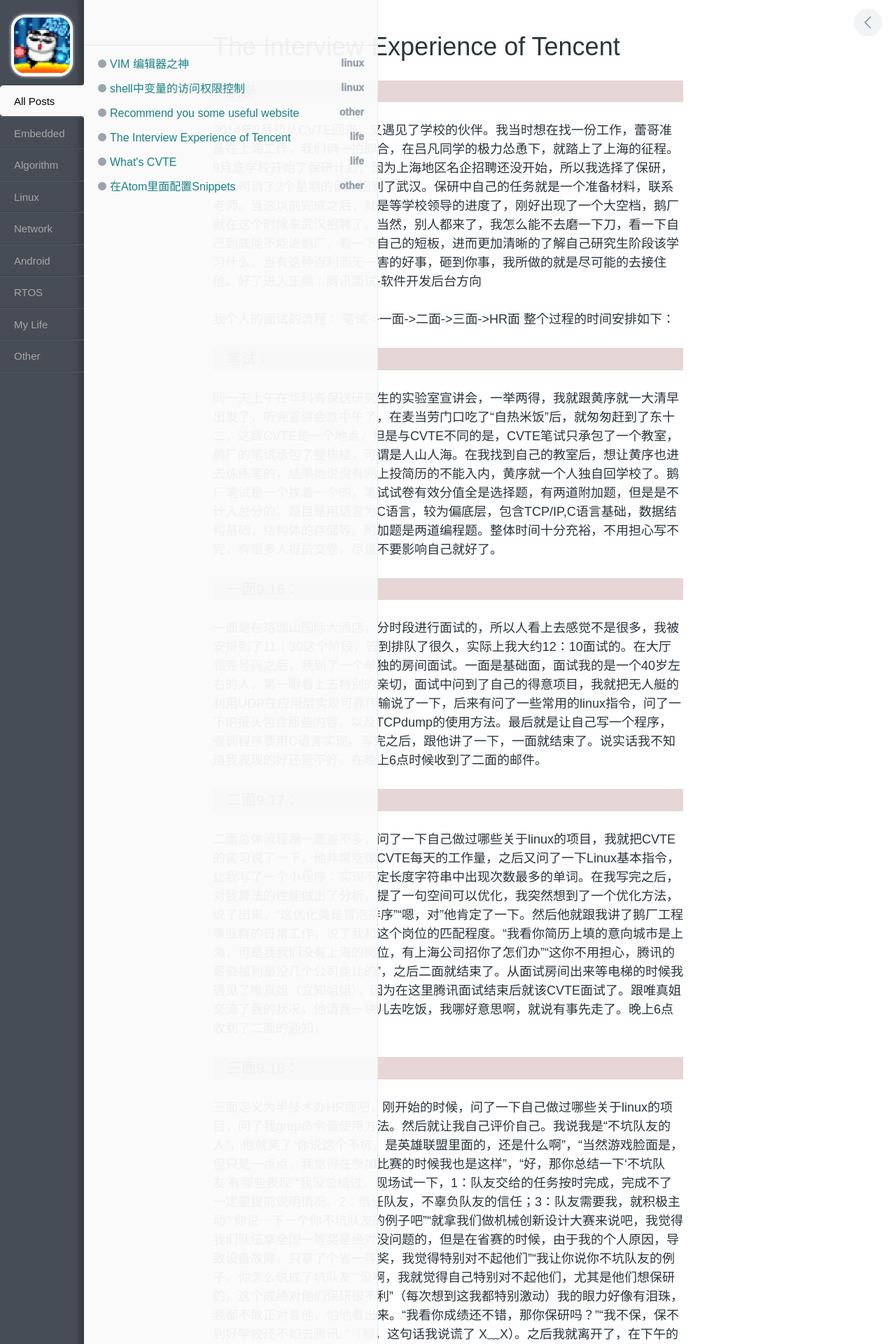
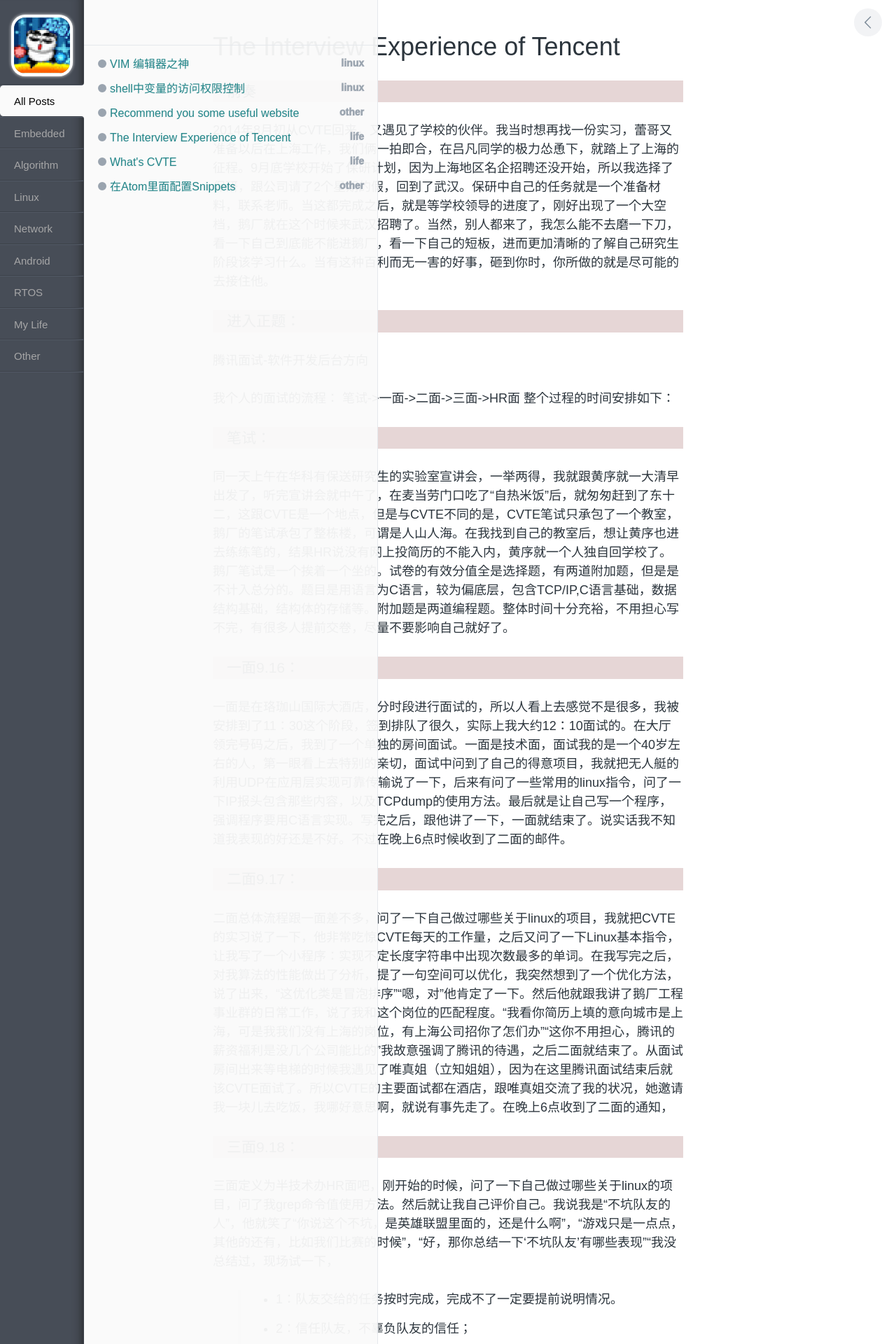
Before and after one commit to xnzaa/xnzaa.github.io, a Jekyll site: the page built from _posts/2014-12-14-the-interview-experience-of-Tencent.md, in a window 1280 px wide. Shown: the top 1920 px of the page at 70% size. Built offline with Jekyll 4.4.1, drawn with Linux system fonts in a browser that asks for light colours; comment, search, counter and statistics services are not loaded; some of the changed text lies outside the part shown.

Commit message:
change post

```diff
--- a/_posts/2014-12-14-the-interview-experience-of-Tencent.md
+++ b/_posts/2014-12-14-the-interview-experience-of-Tencent.md
@@ -5,7 +5,10 @@
 categories: life
 ---
 ### 前奏
-2014年8月初从CVTE回来，又遇见了学校的伙伴。我当时想在找一份工作，蕾哥准备在上海工作，我们俩一拍即合，在吕凡同学的极力怂恿下，就踏上了上海的征程。9月底学校开始了保研计划，因为上海地区名企招聘还没开始，所以我选择了保研，跟公司请了2个星期的假，回到了武汉。保研中自己的任务就是一个准备材料，联系老师。当这以前完成之后，就是等学校领导的进度了，刚好出现了一个大空档，鹅厂就在这个时候来武汉招聘了。当然，别人都来了，我怎么能不去磨一下刀，看一下自己到底能不能进鹅厂，看一下自己的短板，进而更加清晰的了解自己研究生阶段该学习什么。当有这种百利而无一害的好事，砸到你事，我所做的就是尽可能的去接住他。好了进入正题：腾讯面试-软件开发后台方向
+2014年8月初从CVTE回来，又遇见了学校的伙伴。我当时想再找一份实习，蕾哥又准备以后在上海工作，我们俩一拍即合，在吕凡同学的极力怂恿下，就踏上了上海的征程。9月底学校开始了保研计划，因为上海地区名企招聘还没开始，所以我选择了保研，跟公司请了2个星期的假，回到了武汉。保研中自己的任务就是一个准备材料，联系老师。当这都完成之后，就是等学校领导的进度了，刚好出现了一个大空档，鹅厂就在这个时候来武汉招聘了。当然，别人都来了，我怎么能不去磨一下刀，看一下自己到底能不能进鹅厂，看一下自己的短板，进而更加清晰的了解自己研究生阶段该学习什么。当有这种百利而无一害的好事，砸到你时，你所做的就是尽可能的去接住他。
+
+### 进入正题：
+腾讯面试-软件开发后台方向
 
 我个人的面试的流程：
 笔试->一面->二面->三面->HR面
@@ -13,21 +16,27 @@
 
 
 ### 笔试：
-同一天上午在华科有保送研究生的实验室宣讲会，一举两得，我就跟黄序就一大清早出发了，听完宣讲会就中午了，在麦当劳门口吃了“自热米饭”后，就匆匆赶到了东十二，这跟CVTE是一个地点，但是与CVTE不同的是，CVTE笔试只承包了一个教室，鹅厂的笔试承包了整栋楼，可谓是人山人海。在我找到自己的教室后，想让黄序也进去练练笔的，结果她说没有网上投简历的不能入内，黄序就一个人独自回学校了。鹅厂笔试是一个挨着一个的，笔试试卷有效分值全是选择题，有两道附加题，但是是不计入总分的。题目是用语言为C语言，较为偏底层，包含TCP/IP,C语言基础，数据结构基础，结构体的存储等。附加题是两道编程题。整体时间十分充裕，不用担心写不完，有很多人提前交卷，尽量不要影响自己就好了。
+同一天上午在华科有保送研究生的实验室宣讲会，一举两得，我就跟黄序就一大清早出发了，听完宣讲会就中午了，在麦当劳门口吃了“自热米饭”后，就匆匆赶到了东十二，这跟CVTE是一个地点，但是与CVTE不同的是，CVTE笔试只承包了一个教室，鹅厂的笔试承包了整栋楼，可谓是人山人海。在我找到自己的教室后，想让黄序也进去练练笔的，结果HR说没有网上投简历的不能入内，黄序就一个人独自回学校了。鹅厂笔试是一个挨着一个坐的。试卷的有效分值全是选择题，有两道附加题，但是是不计入总分的。题目是用语言为C语言，较为偏底层，包含TCP/IP,C语言基础，数据结构基础，结构体的存储等。附加题是两道编程题。整体时间十分充裕，不用担心写不完，有很多人提前交卷，尽量不要影响自己就好了。
 
 
 ### 一面9.16：
-一面是在珞珈山国际大酒店，分时段进行面试的，所以人看上去感觉不是很多，我被安排到了11：30这个阶段，签到排队了很久，实际上我大约12：10面试的。在大厅领完号码之后，我到了一个单独的房间面试。一面是基础面，面试我的是一个40岁左右的人，第一眼看上去特别的亲切，面试中问到了自己的得意项目，我就把无人艇的利用UDP在应用层实现可靠传输说了一下，后来有问了一些常用的linux指令，问了一下IP报头包含那些内容，以及TCPdump的使用方法。最后就是让自己写一个程序，强调程序要用C语言实现。写完之后，跟他讲了一下，一面就结束了。说实话我不知道我表现的好还是不好。在晚上6点时候收到了二面的邮件。
+一面是在珞珈山国际大酒店，分时段进行面试的，所以人看上去感觉不是很多，我被安排到了11：30这个阶段，签到排队了很久，实际上我大约12：10面试的。在大厅领完号码之后，我到了一个单独的房间面试。一面是技术面，面试我的是一个40岁左右的人，第一眼看上去特别的亲切，面试中问到了自己的得意项目，我就把无人艇的利用UDP在应用层实现可靠传输说了一下，后来有问了一些常用的linux指令，问了一下IP报头包含那些内容，以及TCPdump的使用方法。最后就是让自己写一个程序，强调程序要用C语言实现。写完之后，跟他讲了一下，一面就结束了。说实话我不知道我表现的好还是不好。不过在晚上6点时候收到了二面的邮件。
 
 ### 二面9.17：
-二面总体流程跟一面差不多，问了一下自己做过哪些关于linux的项目，我就把CVTE的实习说了一下，他非常吃惊CVTE每天的工作量，之后又问了一下Linux基本指令，让我写了一个小程序：实现不定长度字符串中出现次数最多的单词。在我写完之后，对我算法的性能做出了分析，提了一句空间可以优化，我突然想到了一个优化方法，说了出来，“这优化类是冒泡排序”“嗯，对”他肯定了一下。然后他就跟我讲了鹅厂工程事业群的日常工作，说了我和这个岗位的匹配程度。“我看你简历上填的意向城市是上海，可是我我们没有上海的岗位，有上海公司招你了怎们办”“这你不用担心，腾讯的薪资福利是没几个公司能比的”，之后二面就结束了。从面试房间出来等电梯的时候我遇见了唯真姐（立知姐姐），因为在这里腾讯面试结束后就该CVTE面试了。跟唯真姐交流了我的状况，他请我一块儿去吃饭，我哪好意思啊，就说有事先走了。晚上6点收到了二面的通知，
+二面总体流程跟一面差不多，问了一下自己做过哪些关于linux的项目，我就把CVTE的实习说了一下，他非常吃惊CVTE每天的工作量，之后又问了一下Linux基本指令，让我写了一个小程序：实现不定长度字符串中出现次数最多的单词。在我写完之后，对我算法的性能做出了分析，提了一句空间可以优化，我突然想到了一个优化方法，说了出来，“这优化类是冒泡排序”“嗯，对”他肯定了一下。然后他就跟我讲了鹅厂工程事业群的日常工作，说了我和这个岗位的匹配程度。“我看你简历上填的意向城市是上海，可是我我们没有上海的岗位，有上海公司招你了怎们办”“这你不用担心，腾讯的薪资福利是没几个公司能比的”我故意强调了腾讯的待遇，之后二面就结束了。从面试房间出来等电梯的时候我遇见了唯真姐（立知姐姐），因为在这里腾讯面试结束后就该CVTE面试了。所以CVTE的主要面试都在酒店，跟唯真姐交流了我的状况，她邀请我一块儿去吃饭，我哪好意思啊，就说有事先走了。在晚上6点收到了二面的通知，
 
 ### 三面9.18：
-三面定义为半技术办HR面吧，刚开始的时候，问了一下自己做过哪些关于linux的项目，问了我grep命令值使用方法。然后就让我自己评价自己。我说我是“不坑队友的人”，他就笑了“你说这个不坑，是英雄联盟里面的，还是什么啊”，“当然游戏脸面是，但只是一点点，我觉得在参加比赛的时候我也是这样”，“好，那你总结一下‘不坑队友’有哪些表现”“我没总结过，现场试一下，1：队友交给的任务按时完成，完成不了一定要提前说明情况。2：信任队友，不辜负队友的信任；3：队友需要我，就积极主动”“你说一下一个你不坑队友的例子吧”“就拿我们做机械创新设计大赛来说吧，我觉得我们队伍拿全国一等奖是绝对没问题的，但是在省赛的时候，由于我的个人原因，导致设备故障，只拿了个省一等奖，我觉得特别对不起他们”“我让你说你不坑队友的例子，你怎么说成了坑队友”“没啊，我就觉得自己特别对不起他们，尤其是他们想保研的，这个成绩对他们保研很不利”（每次想到这我都特别激动）我的眼力好像有泪珠，我都不敢正对着他，怕他看出来。“我看你成绩还不错，那你保研吗？”“我不保，保不到好学校还不如去腾讯。”（额，这句话我说谎了 X﹏X）。之后我就离开了，在下午的3：00收到了HR面的通知
+三面定义为半技术办HR面吧，刚开始的时候，问了一下自己做过哪些关于linux的项目，问了我grep命令值使用方法。然后就让我自己评价自己。我说我是“不坑队友的人”，他就笑了“你说这个不坑，是英雄联盟里面的，还是什么啊”，“游戏只是一点点，其他的还有，比如我们比赛的时候”，“好，那你总结一下‘不坑队友’有哪些表现”“我没总结过，现场试一下，
+
+>* 1：队友交给的任务按时完成，完成不了一定要提前说明情况。
+>* 2：信任队友，不辜负队友的信任；
+>* 3：队友需要我，就积极主动”
+
+“你说一下一个你不坑队友的例子吧”“就拿我们做机械创新设计大赛来说吧，我觉得我们队伍拿全国一等奖是绝对没问题的，但是在省赛的时候，由于我的个人原因，导致设备故障，只拿了个省一等奖，我觉得特别对不起他们”“我让你说你不坑队友的例子，你怎么说成了坑队友”“没啊，我就觉得自己特别对不起他们，尤其是他们想保研的，这个成绩对他们保研很不利”（每次想到这我都特别激动）“我看你成绩还不错，那你保研吗？”“我不保，保不到好学校还不如去腾讯。”（额，这句话我说谎了 X﹏X）。之后我就离开了，在下午的3：00收到了HR面的通知
 
 ### HR面9.19：
-由于我觉得保研的心已定，所以腾讯肯定是要回绝掉的。我考虑还要不要去HR面，是通过短信，电话拒绝，还是亲自去说呢。最后我还是亲自跑过去说了，到了HR面已经没几个人了，到我了。“你先在我介绍一下吧”“我是徐兵，今天我来的目的是道歉的”“为什么”“我决定保研了，但是我之前还耽误了各位面试官这么多的时间，真的不好意思，但是我也想用我的一行代码影响8亿网名，希望您不要把我拉黑，让我研究生阶段还有机会进入腾讯”“不会的，既然你决定保研，我就不面试什么了，今天就到这吧”“嗯，谢谢”，从那里出来，我的心情格外的舒畅。
+由于我觉得保研的心已定，所以腾讯肯定是要回绝掉的。我考虑还要不要去HR面，是通过短信，电话拒绝，还是亲自去说呢。最后我还是亲自跑过去说了，到了HR面已经没几个人了，终于到我了。“你先在我介绍一下吧”“我是徐兵，今天我来的目的是道歉的”“为什么”“我决定保研了，因为我之前还耽误了各位面试官这么多的时间，真的不好意思，感觉不来不好，所以就跑来道歉了，但是我也想用我的一行代码影响8亿网民，希望您不要把我拉黑，让我研究生毕业还有机会进入腾讯”“不会的，既然你决定保研，我就不面试什么了，今天就到这吧”“嗯，谢谢”，从那里出来，我的心情格外的舒畅。
 
 
 ### 总结：
-腾讯面试能一路走下来的主要原因是腾讯缺少这方面的员工，才让我有机可乘。面试所涉及的内容是十分偏底层和网络的，所以才让我这个做嵌入式出生的人能够一步步走下来，整个过程过程感觉过的概率是要比CVTE高的。
+个人觉得，腾讯面试能一路走下来的，全靠运气，主要原因是腾讯缺少这方面的员工，才让我有机可乘。面试所涉及的内容是十分偏底层和网络的，所以才让我这个做嵌入式出生的人能够一步步走下来，整个过程过程感觉过的概率是要比CVTE高的。
```
